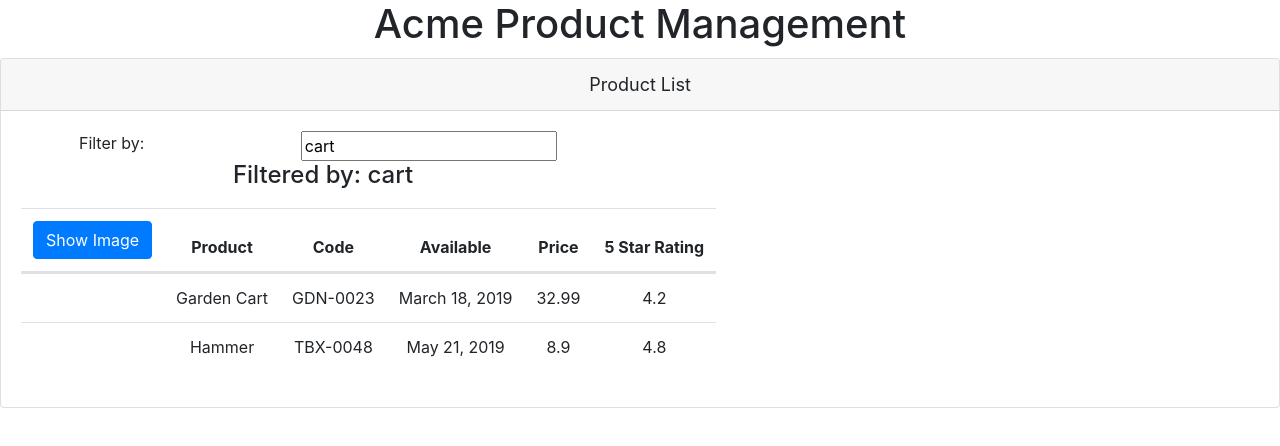
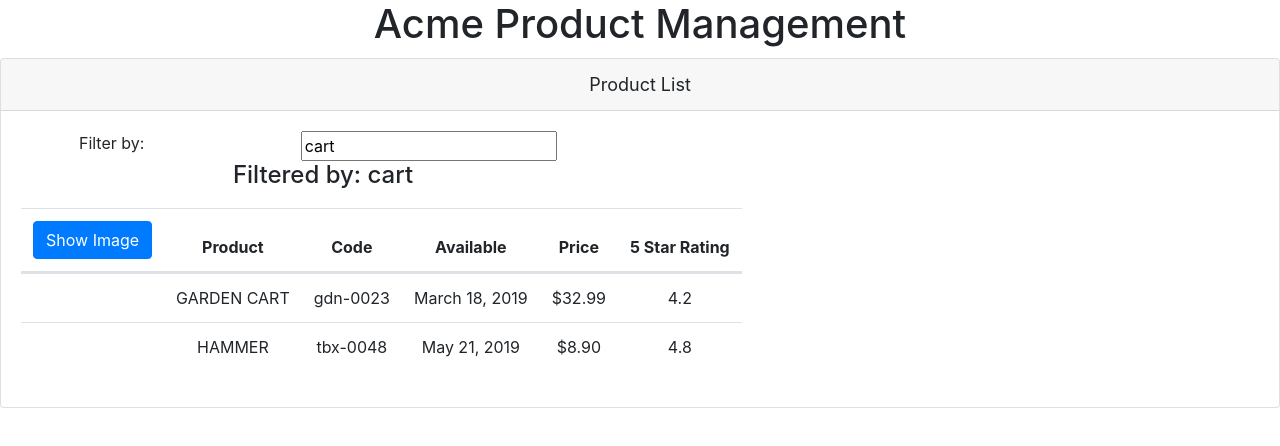
Before and after one commit to saitohfin/Angular-TypeScript-GettingStarted, an Angular app: page / in a window 1280 px wide. Shown: the top 446 px of the page. Built offline with nearby package versions, Linux system fonts and the light colour scheme.

Commit message:
Pipes to transform data

```diff
--- a/src/app/products/product-list.component.html
+++ b/src/app/products/product-list.component.html
@@ -35,15 +35,15 @@
                     <td>
                         <img *ngIf='showImage'
                             [src]="product.imageUrl"
-                            [title]="product.productName"
+                            [title]="product.productName | uppercase"
                             [style.width.px]="imageWidth"
                             [style.margin.px]="imageMargin"
                         />
                     </td>
-                    <td>{{product.productName}}</td>
-                    <td>{{product.productCode}}</td>
+                    <td>{{product.productName | uppercase}}</td>
+                    <td>{{product.productCode | lowercase}}</td>
                     <td>{{product.releaseDate}}</td>
-                    <td>{{product.price}}</td>
+                    <td>{{product.price | currency:'USD': 'symbol':'1.2-2'}}</td>
                     <td>{{product.starRating}}</td>
                   </tr>
                 </tbody>
```
